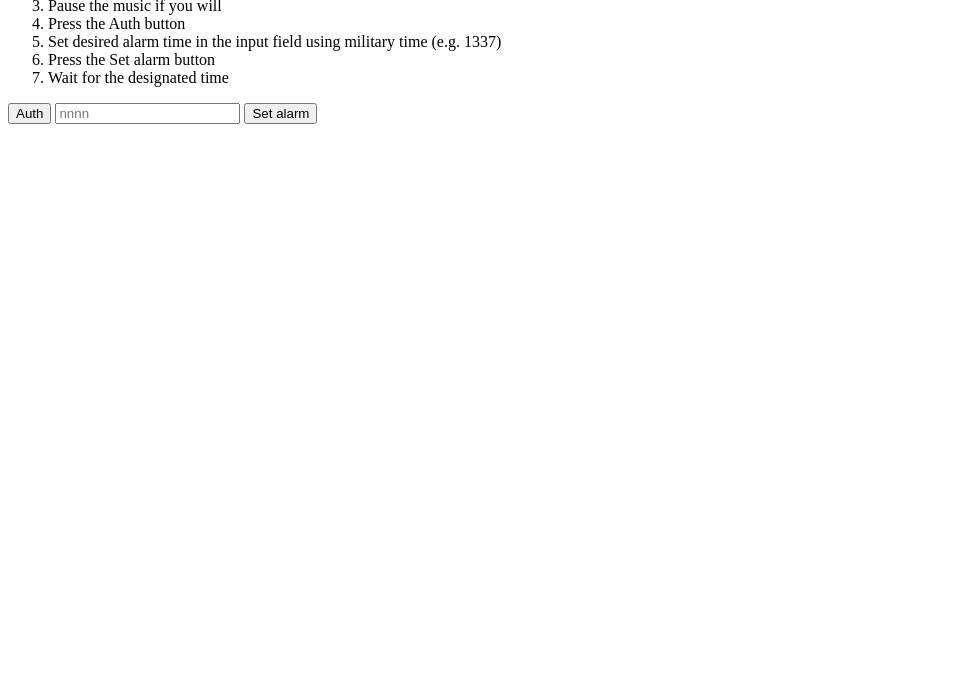
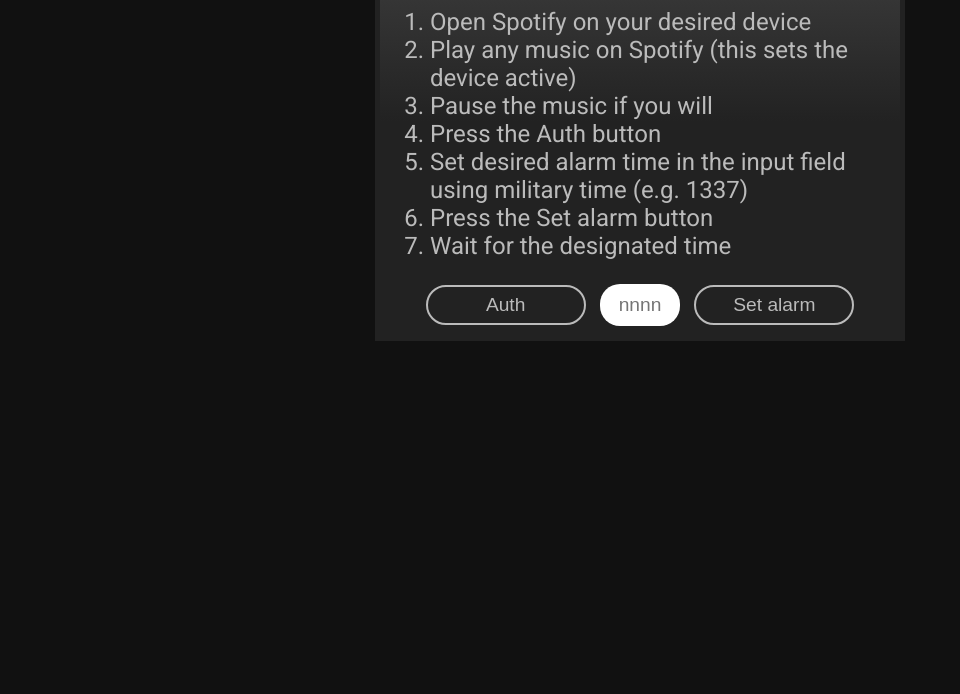
Before and after one commit to fymmit/spotify-alarm, a website: page ui/index.html in a window 1280 px wide. Shown: the part 106-800 px from the top of the page, without its empty margins (0-960 px from the left). Drawn offline with Linux system fonts and the light colour scheme.

Commit message:
Add styling.

```diff
--- a/ui/index.html
+++ b/ui/index.html
@@ -5,9 +5,12 @@
     <meta name="viewport" content="width=device-width, initial-scale=1.0">
     <meta http-equiv="X-UA-Compatible" content="ie=edge">
     <title>Spotify Alarm</title>
+    <link href="https://fonts.googleapis.com/css?family=Roboto" rel="stylesheet">
+    <link rel="stylesheet" href="style.css">
 </head>
 <body>
-    <div>
+    <div class="container">
+        <div class="instructions">
             <h2>
                 Usage
             </h2>
@@ -21,11 +24,12 @@
                 <li>Wait for the designated time</li>
             </ol>
         </div>
-    <div>
+        <div class="form">
             <button id="auth-button">Auth</button>
             <input id="time-input" type="text" name="time" placeholder="nnnn">
             <button id="alarm-button">Set alarm</button>
+        </div>
+    </div>
     <script src="site.js"></script>
-    </div>
 </body>
 </html>
--- /dev/null
+++ b/ui/style.css
@@ -0,0 +1,55 @@
+.container {
+    margin: auto;
+    width: 500px;
+    background-image: linear-gradient(#444, #222, #222);
+    border: 5px solid #222;
+    padding: 10px;
+}
+
+h2 {
+    margin-left: 30px;
+    font-size: xx-large;
+    color: #fff;
+}
+
+.form {
+    text-align: center;
+}
+
+button {
+    height: 40px;
+    width: 160px;
+    border: 2px solid #bbb;
+    border-radius: 20px;
+    background: #222;
+    color: #bbb;
+    font-size: larger;
+}
+
+button:hover {
+    cursor: pointer;
+    background: #23cf5f;
+    color: #111;
+    border-color: #111;
+}
+
+input {
+    height: 40px;
+    width: 4em;
+    border: 0px;
+    background: #fff;
+    border-radius: 20px;
+    font-size: larger;
+    text-align: center;
+    margin: 0 10px;
+}
+
+ol {
+    font-size: x-large;
+    color: #bbb;
+}
+
+body {
+    background: #111;
+    font-family: 'Roboto', sans-serif;
+}
```
Lines whose indentation alone changed are shown as unchanged.
